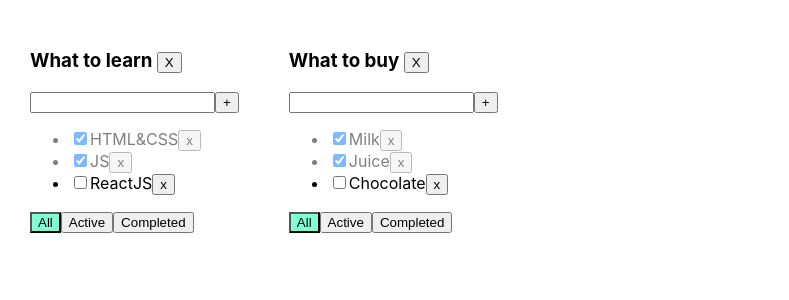
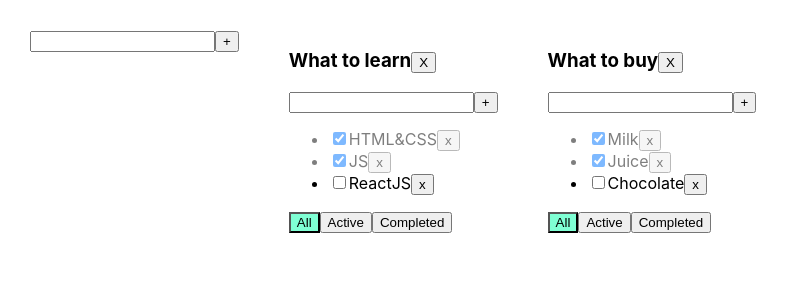
Before and after one commit to sibiryakov090591/TodoList, a React (Create React App) app: page / in a window 1280 px wide. Shown: the top 300 px of the page, without its empty margins (0-789 px from the left). Built offline with nearby package versions, Linux system fonts and the light colour scheme.

Commit message:
Add change tasks and todoLists titles functions

```diff
--- a/src/App.css
+++ b/src/App.css
@@ -7,14 +7,6 @@
   margin-right: 50px;
 }
 
-.error {
-  border: 1px solid red;
-}
-
-.error-message {
-  color: red;
-}
-
 .active-filter {
   background-color: aquamarine;
 }
--- a/src/App.tsx
+++ b/src/App.tsx
@@ -1,7 +1,8 @@
 import React, {useState} from 'react';
 import './App.css';
-import ToDoList from "./ToDoList";
+import ToDoList from "./components/TodoList/ToDoList";
 import {v1} from "uuid";
+import {AddItemForm} from "./components/AddItemForm/AddItemForm";
 
 export type TodoListsType = {
     id: string
@@ -23,8 +24,8 @@ export type FilterValuesType = "all" | "active" | "completed"
 
 function App() {
 
-    const todoListId1 = v1();
-    const todoListId2 = v1();
+    const todoListId1 = v1()
+    const todoListId2 = v1()
 
     const [todoLists, setTodoLists] = useState<Array<TodoListsType>>([
         {
@@ -39,7 +40,7 @@ function App() {
         }
     ])
 
-    const [tasks, setTasks] = useState<TasksType>({
+    let [tasks, setTasks] = useState<TasksType>({
         [todoListId1]: [
             {id: v1(), title: "HTML&CSS", isDone: true},
             {id: v1(), title: "JS", isDone: true},
@@ -52,15 +53,14 @@ function App() {
         ]
     })
 
-    function removeTask(taskId: string, todoListId: string) {
-        let todoListTasks = tasks[todoListId]
-        tasks[todoListId] = todoListTasks.filter(tl => tl.id !== taskId)
-        setTasks({...tasks})
+    function removeTask(deleteId: string, todoListId: string) {
+        let todoListTasks = [...tasks[todoListId]].filter(item => item.id !== deleteId)
+        setTasks({...tasks, [todoListId]: todoListTasks})
     }
 
-    function removeTodoList(id: string) {
-        setTodoLists(todoLists.filter(tl => tl.id !== id))
-        delete tasks[id]
+    function removeTodoList(deleteId: string) {
+        setTodoLists(todoLists.filter(item => item.id !== deleteId))
+        delete tasks[deleteId]
         setTasks({...tasks})
     }
 
@@ -73,7 +73,7 @@ function App() {
     }
 
     function addTask(title: string, todoListId: string) {
-        let task = {id: v1(), title: title, isDone: true}
+        let task = {id: v1(), title: title, isDone: false}
         let todoListTasks = tasks[todoListId]
         tasks[todoListId] = [task, ...todoListTasks]
         setTasks({...tasks})
@@ -88,17 +88,28 @@ function App() {
         }
     }
 
-    return (
-        <div className="App">
-            {
-                todoLists.map(tl => {
-                    let allTodoListTasks = tasks[tl.id]
-                    let tasksForToDoList = allTodoListTasks;
+    const mapTodoLists = todoLists.map(tl => {
+        const allTodoListTasks = tasks[tl.id]
+        let tasksForToDoList = tasks[tl.id];
         if (tl.filter === "active") {
             tasksForToDoList = allTodoListTasks.filter(t => !t.isDone)
         }
         if (tl.filter === "completed") {
             tasksForToDoList = allTodoListTasks.filter(t => t.isDone)
+        }
+
+        const changeTaskTitle = (newTitleValue: string, taskId: string) => {
+            const copy = {...tasks}
+            const task = copy[tl.id].find(i => i.id === taskId)
+            if (task) task.title = newTitleValue
+            setTasks(copy)
+        }
+
+        const onChangeTodoListTitle = (newTitle: string, todoListId: string) => {
+            const copyTodoLists = [...todoLists]
+            const list = copyTodoLists.find(i => i.id === todoListId)
+            if (list) list.title = newTitle
+            setTodoLists(copyTodoLists)
         }
 
         return (
@@ -111,14 +122,30 @@ function App() {
                       changeFilter={changeFilter}
                       addTask={addTask}
                       changeTaskStatus={changeTaskStatus}
-                                  filter={tl.filter}/>
+                      filter={tl.filter}
+                      changeTaskTitle={changeTaskTitle}
+                      changeListTitle={onChangeTodoListTitle}
+            />
         )
     })
+
+    const addTodoList = (title: string) => {
+        const newTodoList: TodoListsType = {
+            id: v1(),
+            title: title,
+            filter: "all"
+        }
+        setTodoLists([newTodoList, ...todoLists])
+        setTasks({[newTodoList.id]: [], ...tasks})
+
     }
 
-
+    return (
+        <div className="App">
+            <AddItemForm addItem={addTodoList} />
+            {mapTodoLists}
         </div>
     )
 }
 
-export default App;
+export default App
--- /dev/null
+++ b/src/components/AddItemForm/AddItemForm.module.css
@@ -0,0 +1,7 @@
+.error {
+    border: 1px solid red;
+}
+
+.errorMessage {
+    color: red;
+}
--- /dev/null
+++ b/src/components/AddItemForm/AddItemForm.tsx
@@ -0,0 +1,43 @@
+import React, {ChangeEvent, KeyboardEvent, useState} from 'react';
+import styles from './AddItemForm.module.css';
+
+
+type PropsType = {
+    addItem: (title: string) => void
+}
+
+export const AddItemForm: React.FC<PropsType> = (props) => {
+
+    const [error, setError] = useState<string | null>(null)
+    const [title, setTitle] = useState("")
+
+    const addItem = () => {
+        if (title.trim() !== "") {
+            props.addItem(title)
+            setTitle("")
+        } else {
+            setError("Title is required!")
+        }
+    }
+
+    const onChangeHandler = (e:ChangeEvent<HTMLInputElement>) => {
+        setTitle(e.currentTarget.value)
+    }
+
+    const onKeyPressHandler = (e:KeyboardEvent<HTMLInputElement>) => {
+        setError(null)
+        if (e.key === "Enter") addItem()
+    }
+
+    return (
+        <div>
+            <input value={title}
+                   onChange={onChangeHandler}
+                   onKeyPress={onKeyPressHandler}
+                   className={error ? styles.error : ""}
+            />
+            <button onClick={addItem}>+</button>
+            {error && <div className={styles.errorMessage}>{error}</div>}
+        </div>
+    )
+}
--- /dev/null
+++ b/src/components/TodoList/EditableSpan/EditableSpan.tsx
@@ -0,0 +1,42 @@
+import React, {ChangeEvent, KeyboardEvent, useState} from 'react';
+import styles from './EditableSpan.module.css';
+
+type PropsType = {
+    title: string
+    onChange: (newTitleValue: string) => void
+}
+
+export const EditableSpan: React.FC<PropsType> = (props) => {
+
+    const [editMode, setEditMode] = useState<boolean>(false)
+    const [title, setTitle] = useState<string>(props.title)
+
+    const activateEditMode = () => {
+        setEditMode(true)
+        setTitle(props.title)
+    }
+
+    const activateViewMode = () => {
+        if (title.trim() !== "") {
+            setEditMode(false)
+            props.onChange(title)
+        } else {
+            setEditMode(false)
+            props.onChange(props.title)
+        }
+    }
+
+    const onChangeHandler = (e:ChangeEvent<HTMLInputElement>) => {
+        setTitle(e.currentTarget.value)
+    }
+
+    const onKeyPressHandler = (e:KeyboardEvent<HTMLInputElement>) => {
+        if (e.key === "Enter") activateViewMode()
+    }
+
+    return (
+        editMode
+        ? <input autoFocus value={title} onChange={onChangeHandler} onBlur={activateViewMode} onKeyPress={onKeyPressHandler}/>
+        : <span onDoubleClick={activateEditMode}>{props.title}</span>
+    )
+}
--- a/src/ToDoList.tsx
+++ b/src/components/TodoList/ToDoList.tsx
@@ -1,5 +1,7 @@
 import React, {ChangeEvent, KeyboardEvent, useState} from 'react';
-import {FilterValuesType, TaskType} from "./App";
+import {FilterValuesType, TaskType} from "../../App";
+import {AddItemForm} from "../AddItemForm/AddItemForm";
+import {EditableSpan} from "./EditableSpan/EditableSpan";
 
 type ToDoListType = {
     id: string
@@ -11,44 +13,34 @@ type ToDoListType = {
     addTask: (title: string, todoListId: string) => void
     changeTaskStatus: (id: string, isDone: boolean, todoListId: string) => void
     filter: string
+    changeTaskTitle: (newTitleValue: string, taskId: string) => void
+    changeListTitle: (newTitleValue: string, todoListId: string) => void
 }
 
 function ToDoList(props: ToDoListType) {
 
-    const [title, setTitle] = useState("")
-    const [error, setError] = useState<string | null>(null)
-    const addTask = () => {
-        if (title.trim() !== "") {
-            props.addTask(title, props.id)
-            setTitle("")
-        } else {
-            setError("Title is required!")
-        }
+    const addTask = (title: string) => {
+        props.addTask(title, props.id)
     }
-    const removeTodoList = () => {props.removeTodoList(props.id)}
-    const onChangeHandler = (e:ChangeEvent<HTMLInputElement>) => {
-        setTitle(e.currentTarget.value)
+
+    const removeTodoList = () => props.removeTodoList(props.id)
+
+    const onChangeTodoListTitleHandler = (title: string) => {
+        props.changeListTitle(title, props.id)
     }
-    const onKeyPressHandler = (e:KeyboardEvent<HTMLInputElement>) => {
-        setError(null)
-        if (e.charCode === 13) {addTask()}
-    }
-    const onAllClickHandler = () => {props.changeFilter("all", props.id)}
-    const onActiveClickHandler = () => {props.changeFilter("active", props.id)}
-    const onCompletedClickHandler = () => {props.changeFilter("completed", props.id)}
+
+    // filters
+    const onAllClickHandler = () => props.changeFilter("all", props.id)
+    const onActiveClickHandler = () => props.changeFilter("active", props.id)
+    const onCompletedClickHandler = () => props.changeFilter("completed", props.id)
 
     return (
         <div>
-            <h3>{props.title} <button onClick={removeTodoList}>X</button></h3>
-            <div>
-                <input value={title}
-                       onChange={onChangeHandler}
-                       onKeyPress={onKeyPressHandler}
-                       className={error ? "error" : ""}
-                />
-                <button onClick={addTask}>+</button>
-                {error && <div className="error-message">{error}</div>}
-            </div>
+            <h3>
+                <EditableSpan title={props.title} onChange={onChangeTodoListTitleHandler}/>
+                <button onClick={removeTodoList}>X</button>
+            </h3>
+            <AddItemForm addItem={addTask} />
             <ul>
                 {
                     props.tasks.map(task => {
@@ -57,12 +49,19 @@ function ToDoList(props: ToDoListType) {
                             let newIsDoneValue = e.currentTarget.checked
                             props.changeTaskStatus(task.id, newIsDoneValue, props.id)
                         }
+                        const onChangeTaskTitleHandler = (title: string) => {
+                            props.changeTaskTitle(title, task.id)
+                        }
 
                         return (
-                            <li className={task.isDone ? "is-done" : ""}><input type="checkbox"
+                            <li key={task.id}
+                                className={task.isDone ? "is-done" : ""}
+                            >
+                                <input type="checkbox"
                                        checked={task.isDone}
-                                       onChange={onChangeHandler}/>
-                                <span>{task.title}</span>
+                                       onChange={onChangeHandler}
+                                />
+                                <EditableSpan title={task.title} onChange={onChangeTaskTitleHandler}/>
                                 <button onClick={onClickHandler}>x</button>
                             </li>
                         )
@@ -81,4 +80,4 @@ function ToDoList(props: ToDoListType) {
     )
 }
 
-export default ToDoList;
+export default ToDoList
```
Also changed, not shown: src/components/TodoList/EditableSpan/EditableSpan.module.css (added), src/components/TodoList/ToDoList.module.css (added). Lines whose indentation alone changed are shown as unchanged.
